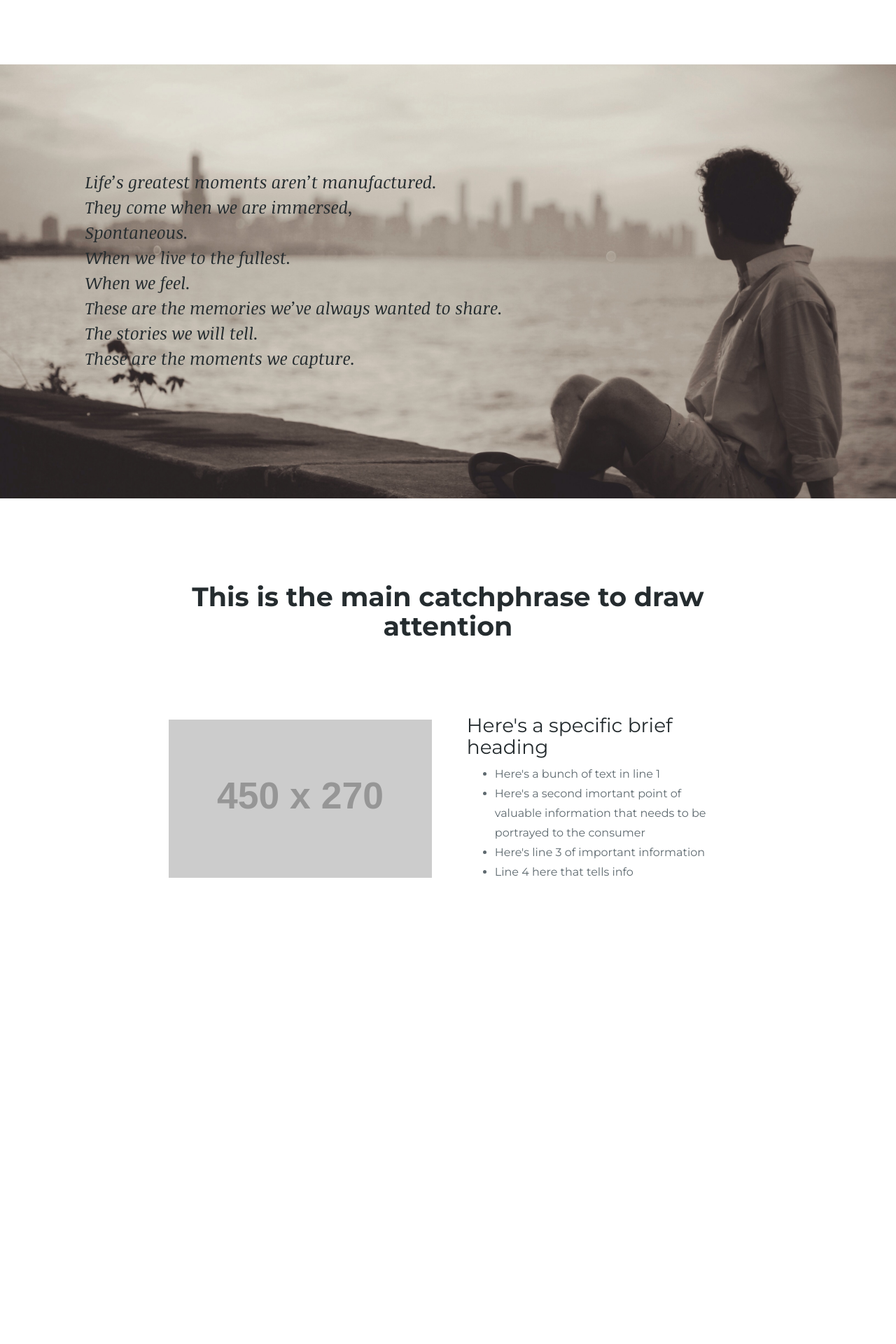
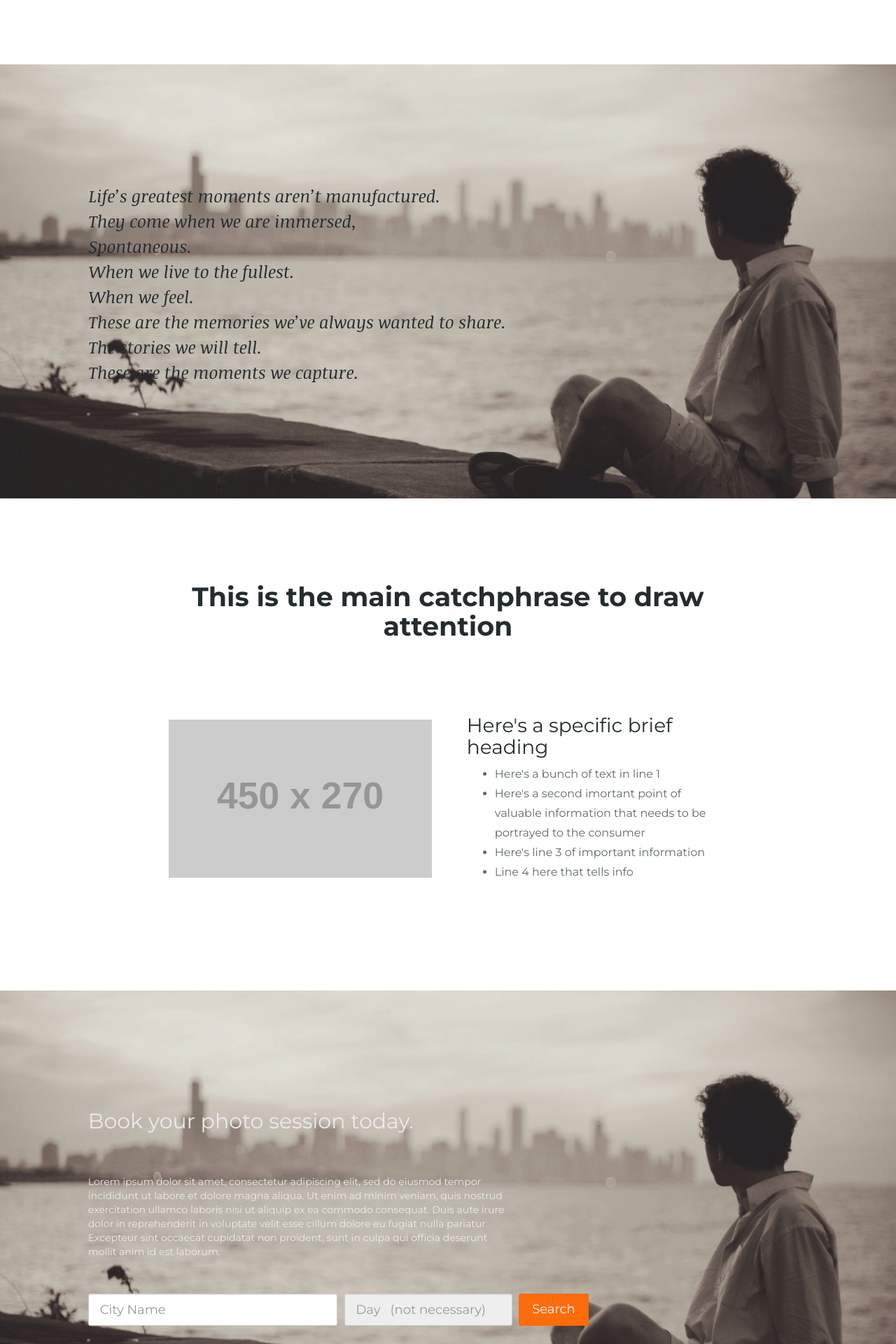
Before and after one commit to swilkie/FotoFox, a PHP site: page / in a window 1280 px wide. Shown: the part 1231-3151 px from the top of the page at 70% size. Before the commit the page ends 2485 px from the top, so only its background shows below. Run offline with PHP 8.4, Linux system fonts and the light colour scheme; grey boxes labelled with a size stand in for pictures from a placeholder-image service; some libraries are stand-ins or nearby versions.

```diff
--- a/css/main.css
+++ b/css/main.css
@@ -64,6 +64,26 @@
 	box-shadow: none;
 }
 
+/* end button - general */
+
+/* form - general */
+
+.form-group {
+	padding-right: 6px;
+}
+
+.form-group .city-name {
+	width: 356px;
+	border-radius: 3px;
+}
+
+.form-group .datepicker {
+	width: 240px;
+	border-radius: 3px;
+}
+
+/* end form - general */
+
 /* page */
 .page {
 	color: #252c2f;
@@ -101,6 +121,11 @@
 	font-size: 28px;
 }
 
+.page p {
+	font-size: 16px;
+	color: #5E696F;
+}
+
 .page li {
 	line-height: 28px;
 	font-size: 16px;
@@ -116,24 +141,9 @@
 
 /* end page */
 
-/* Header */
-#header .button-transparent {
-	margin-top: 50px;
-}
-
-/* end header */
-
-#header {
-	background-image: url(http://flickholdr.iwerk.org/700/700);
-}
-
-#poem {
-	background-image: url(../img/single_person.jpg);
-	background-position: left center;
-}
-
+/* photo sections */
 .photo {
-	height:620px;
+	min-height:620px;
 
 	background-color: black;
 	background-repeat: no-repeat;
@@ -144,27 +154,72 @@
 	color: #EBEBEB;
 }
 
-.header-content {
+.photo .content {
+    padding-top: 150px;
+    padding-bottom: 125px;
+    padding-right: 20px;
+    padding-left: 20px;
+}
+
+/* end photo sections */
+
+/* Header */
+#header .button-transparent {
+	margin-top: 50px;
+}
+
+#header {
+	background-image: url(http://flickholdr.iwerk.org/700/700);
+}
+
+
+#header .header-content {
 	margin-left: 20px;
 	margin-right: 20px;
 }
 
-.navbar {
+#header .navbar {
 	padding-top: 30px;
 	padding-left: 40px;
 }
 
-.title {
+#header .title {
 	margin-top: 100px;
 	padding-top: 20px;
 	padding-bottom: 50px;
 	text-align: center;
 }
 
-.quote {
-	margin-top: 150px;
+/* end header */
+
+/* Poem */
+#poem {
+	background-image: url(../img/single_person.jpg);
+	background-position: left center;
+}
+
+#poem .quote {
+
 	font-family: 'Noticia Text', serif;
 	font-style: italic;
 	line-height: 150%;
 	color: #252c2f;
 }
+
+/* end Poem */
+
+/* CTA */
+#cta {
+	background-image: url(../img/single_person.jpg);
+	background-position: left center;
+}
+
+#cta .title {
+	margin-bottom: 60px;
+}
+
+#cta .info {
+	margin-bottom: 50px;
+}
+
+/* end CTA */
--- a/index.php
+++ b/index.php
@@ -1 +1,18 @@
-<?php include_once("main.html") ?>
+<?php
+/*
+require 'vendor/autoload.php';
+
+use Parse\ParseClient;
+
+ParseClient::initialize('6AfySMVdTj3rlMdlbEfMZsXDODNt3qN1hjkKgkFL', 'PbOHLiTseJGbESn9R7SJtERiojVmrMPGlIvSDfQW', 'YpPLLthhGPY6PhnayNvULNKIU3EALd1SmFL6ZRSG');
+
+
+use Parse\ParseObject;
+
+$testObject = ParseObject::create("TestObject");
+$testObject->set("foo", "bar");
+$testObject->save();
+*/
+include_once("main.html");
+
+?>
--- a/main.html
+++ b/main.html
@@ -62,7 +62,7 @@
 	<section id="poem" class="photo">
 		<div class="container-fluid">
 			<div class="row">
-				<div class="col-md-6 col-md-offset-1">
+				<div class="col-md-6 col-md-offset-1 content">
 					<h3 class="quote">
 						Life’s greatest moments aren’t manufactured.<br/>
 						They come when we are immersed,<br/>
@@ -103,5 +103,36 @@
 			</div>
 		</div>
 	</section>
+
+<!-- Call to Action -->
+	<section id="cta" class="photo">
+		<div class="container-fluid content">
+			<div class="row">
+				<div class="col-sm-6 col-sm-offset-1">
+					<div class="title">
+						<h2>Book your photo session today.</h2>
+					</div>
+					<div class="info">
+						<p>Lorem ipsum dolor sit amet, consectetur adipiscing elit, sed do eiusmod tempor incididunt ut labore et dolore magna aliqua. Ut enim ad minim veniam, quis nostrud exercitation ullamco laboris nisi ut aliquip ex ea commodo consequat. Duis aute irure dolor in reprehenderit in voluptate velit esse cillum dolore eu fugiat nulla pariatur. Excepteur sint occaecat cupidatat non proident, sunt in culpa qui officia deserunt mollit anim id est laborum.</p>
+					</div>
+				</div>
+			</div>
+			<div class="row">
+				<div class="col-md-8 col-md-offset-1">
+					<form class="form-inline" role="form">
+						<div class="form-group">
+							<label class="sr-only" for="city-name">City Name</label>
+							<input type="text" class="form-control input-lg city-name" placeholder="City Name">
+						</div>
+						<div class="form-group">
+							<label class="sr-only" for="day">Day</label>
+							<input class="datepicker form-control input-lg" type="text" placeholder="Day   (not necessary)" readonly="readonly" />
+						</div>
+						<button type="submit" class="btn btn-primary btn-lg">Search</button>
+					</form>
+				</div>
+			</div>
+		</div>
+	</section>
 </body>
 </html>
```
Also changed, not shown: photographer.html (+6 -1 lines).
